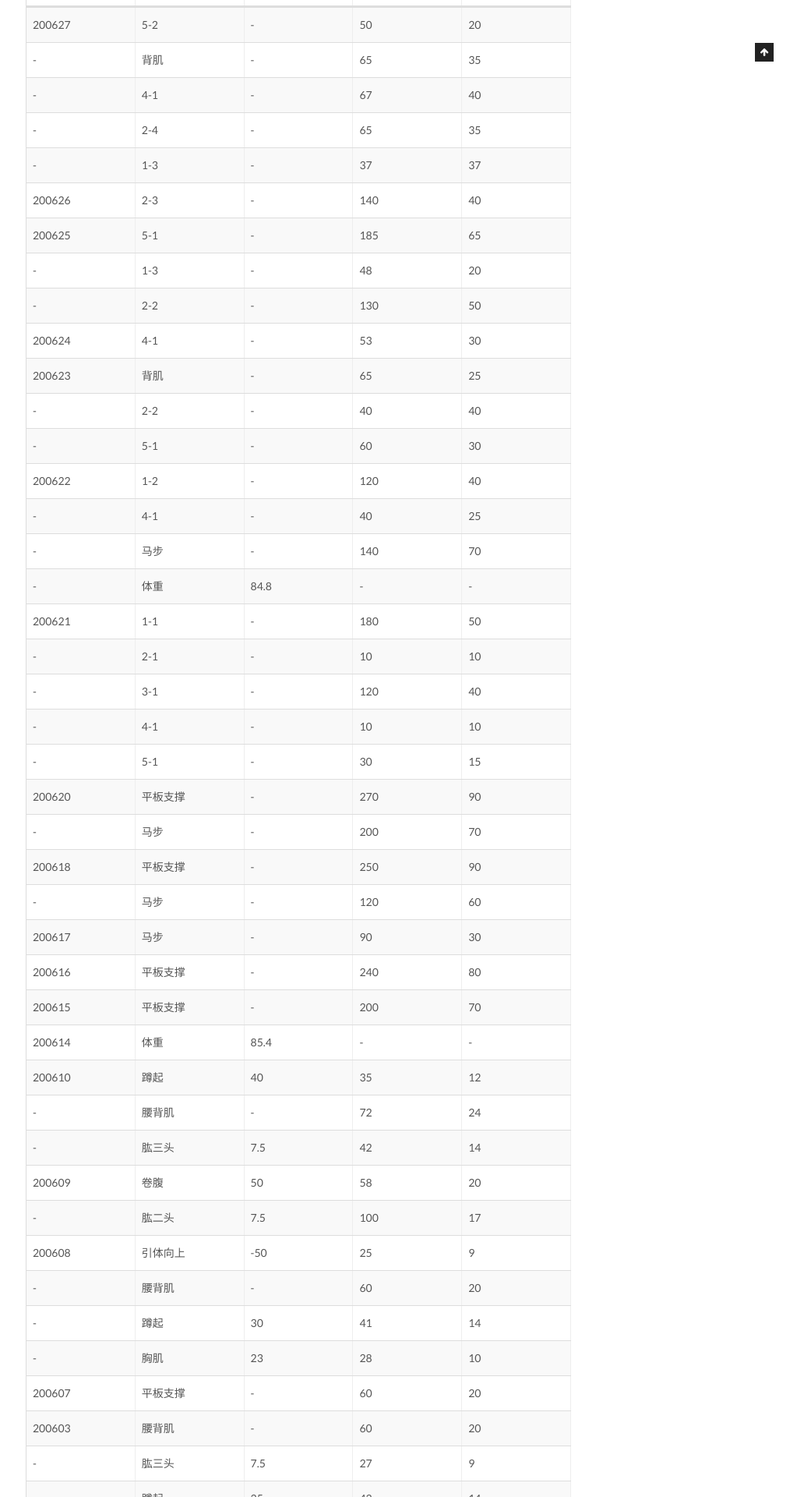
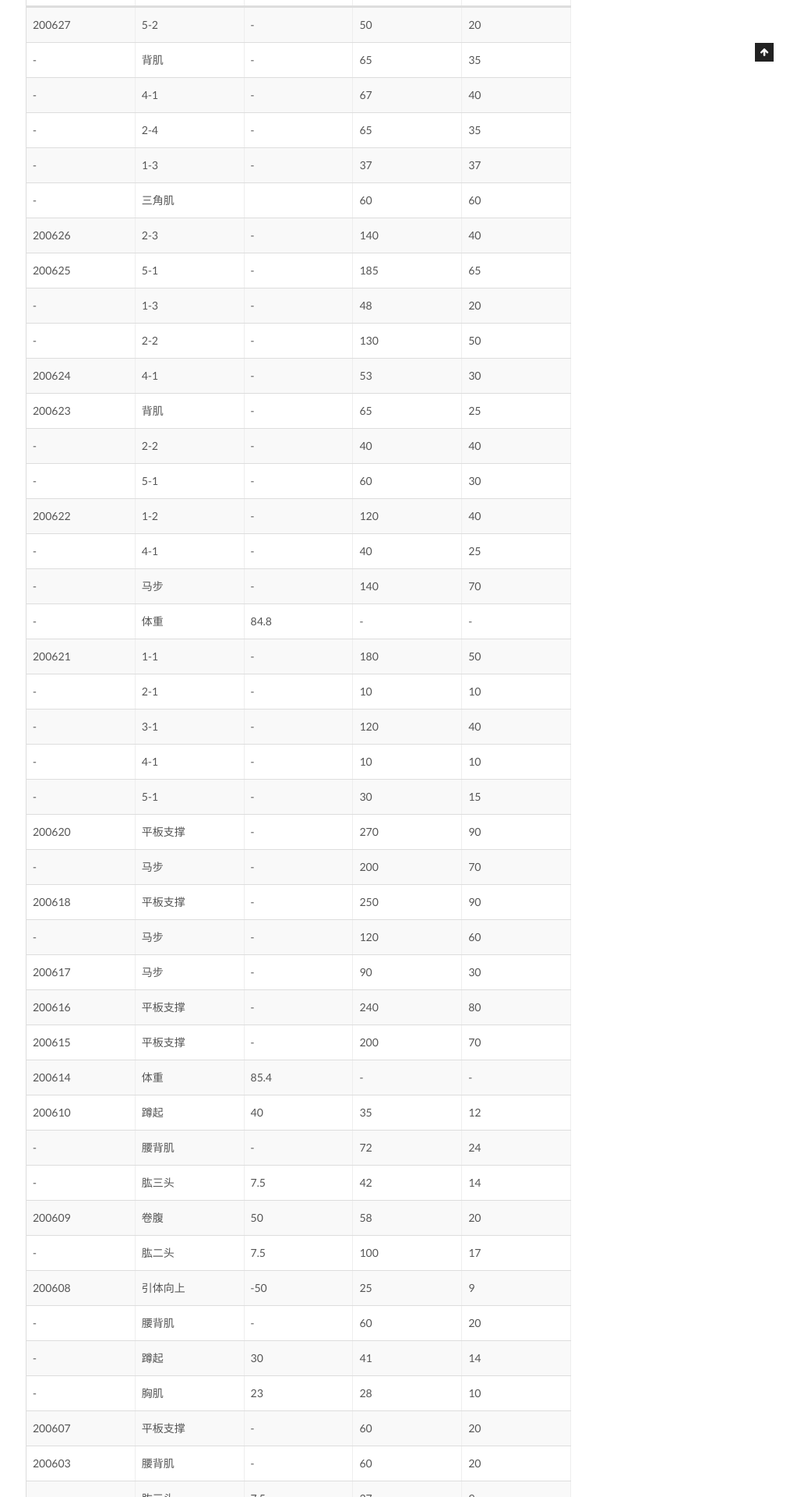
Before and after one commit to CodeHunter2006/CodeHunter2006.github.io, a Jekyll site: the page built from _posts/2020-06-01-Fitness_Record.md, in a window 1280 px wide. Shown: the part 921-2841 px from the top of the page at 78% size, without its empty margins (257-1280 px from the left). Built offline with Jekyll 4.4.1, drawn with Linux system fonts in a browser that asks for light colours.

Commit message:
[doc]: add contents.

```diff
--- a/_posts/2020-06-01-Fitness_Record.md
+++ b/_posts/2020-06-01-Fitness_Record.md
@@ -19,6 +19,7 @@ tags: Healthy
 | -      | 4-1      | -        | 67    | 40       |
 | -      | 2-4      | -        | 65    | 35       |
 | -      | 1-3      | -        | 37    | 37       |
+| -      | 三角肌   |          | 60    | 60       |
 | 200626 | 2-3      | -        | 140   | 40       |
 | 200625 | 5-1      | -        | 185   | 65       |
 | -      | 1-3      | -        | 48    | 20       |
```
